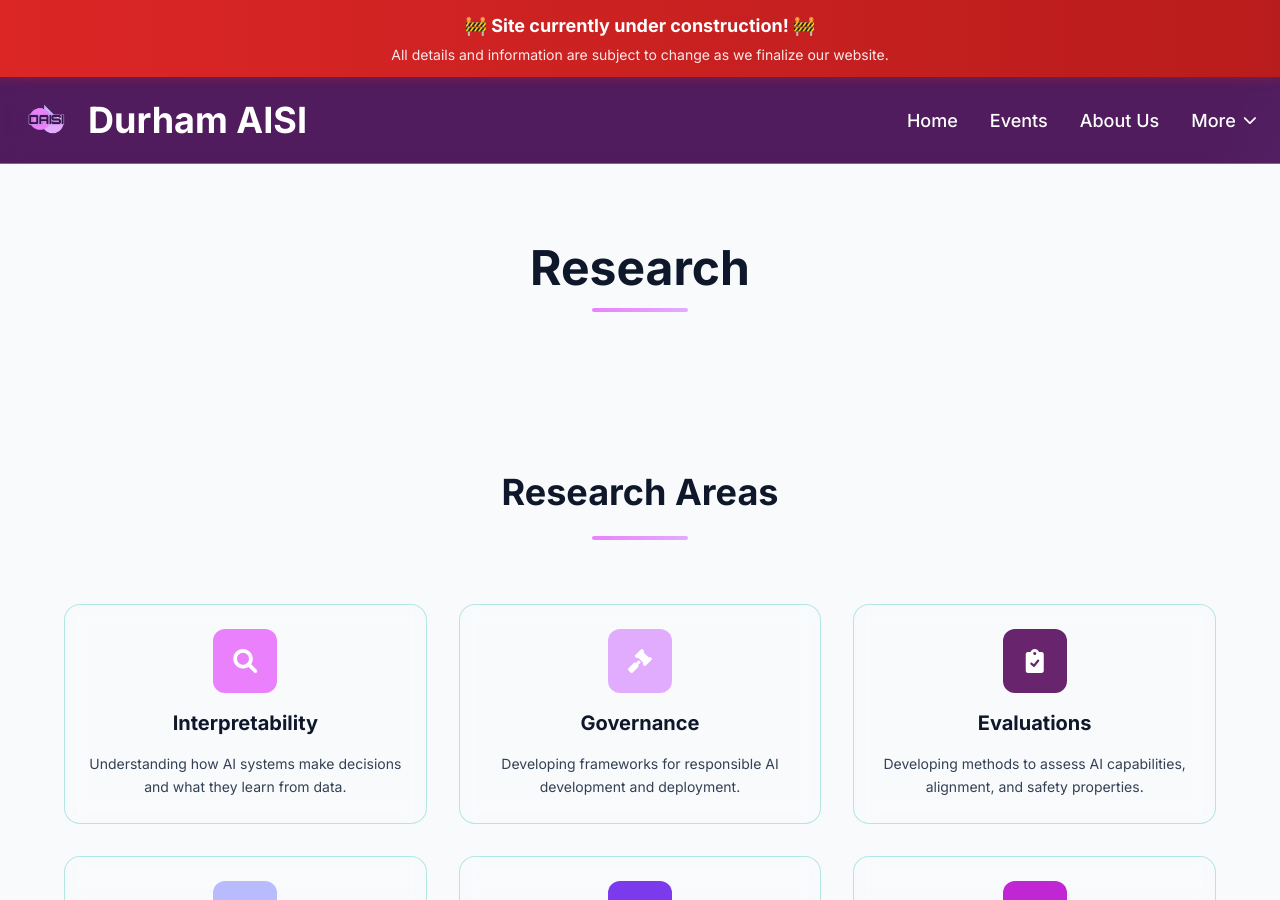
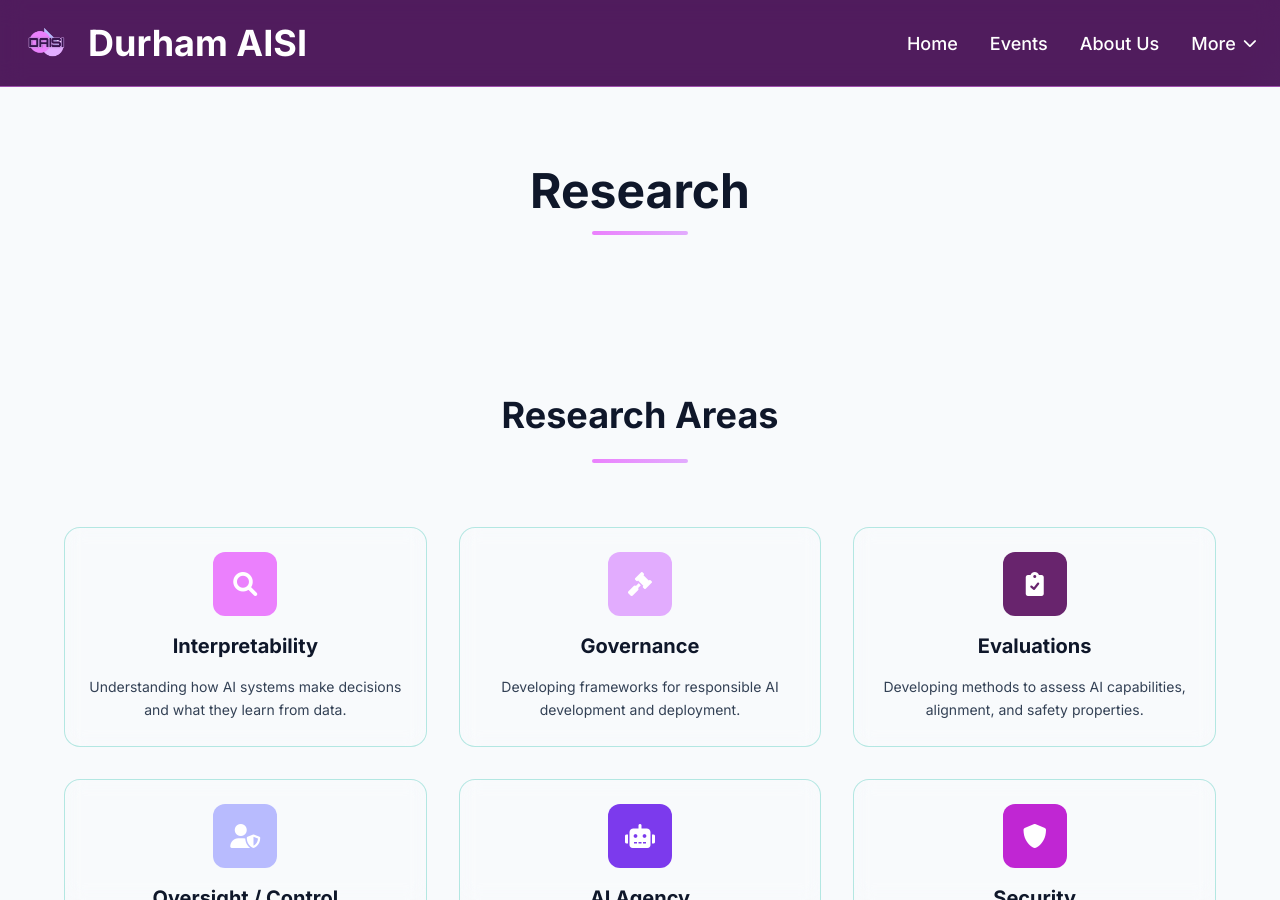
Before and after one commit to DurhamAISafety/durhamaisafety.github.io, a Jekyll site: the page built from pages/research.html, in a window 1280 px wide and 900 px high. Built offline with Jekyll 4.4.1, drawn with Linux system fonts in a browser that asks for light colours; nearby versions of some CDN libraries.

```diff
--- a/_data/team.yml
+++ b/_data/team.yml
@@ -4,7 +4,7 @@
 members:
   - name: "Theo"
     role: "Lead Organiser"
-    photo: "https://d3v0px0pttie1i.cloudfront.net/uploads/user/avatar/39871310/d7d04086.jpeg"
+    photo: "./images/team/theo.jpeg"
 
   - name: "Eve"
     role: "Co-organiser and Treasurer"
@@ -26,4 +26,4 @@ members:
   - name: "Leonie"
     role: "PhD Researcher (Law)"
     link: "https://www.durham.ac.uk/staff/leonie-a-stuessi/"
-    photo: "https://apps.dur.ac.uk/biography/image/4854"
+    photo: "./images/team/leonie.png"
--- a/_layouts/default.html
+++ b/_layouts/default.html
@@ -76,7 +76,7 @@
 </head>
 <body class="font-inter bg-gradient-to-br from-deep-purple via-deep-purple to-lavender text-white min-h-screen">
     <!-- Construction Banner -->
-    <div class="construction-banner">
+    <!-- <div class="construction-banner">
         <div class="container mx-auto px-6">
             <div class="text-lg">
                 🚧 Site currently under construction! 🚧
@@ -85,7 +85,7 @@
                 All details and information are subject to change as we finalize our website.
             </div>
         </div>
-    </div>
+    </div> -->
 
     {% include header.html %}
 
--- a/home/index.html
+++ b/home/index.html
@@ -21,7 +21,7 @@ hero_image: /images/hero-picture.jpeg
 
           <div class="pt-2 md:pt-4">
                     <a href="{{ '/get-involved/' | relative_url }}"
-              class="inline-block px-12 py-4 bg-gradient-to-r from-bright-purple to-light-purple text-white font-bold text-lg rounded-full transition-colors duration-300 pulse-glow">
+              class="inline-block px-12 py-4 bg-bright-purple text-white font-bold text-lg rounded-full transition-colors duration-300 pulse-glow">
                         Get Involved
                     </a>
                 </div>
```
Also changed, not shown: images/team/leonie.png (added), images/team/theo.jpeg (added).
